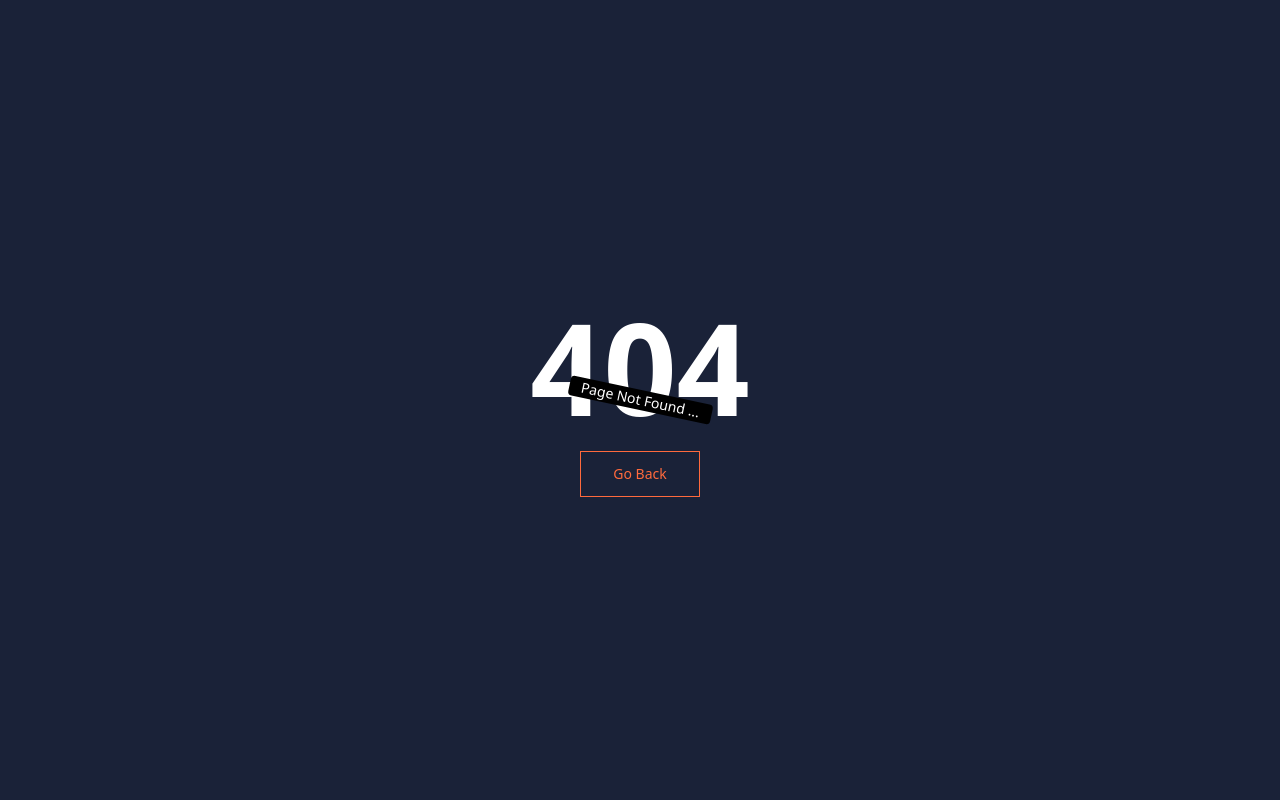
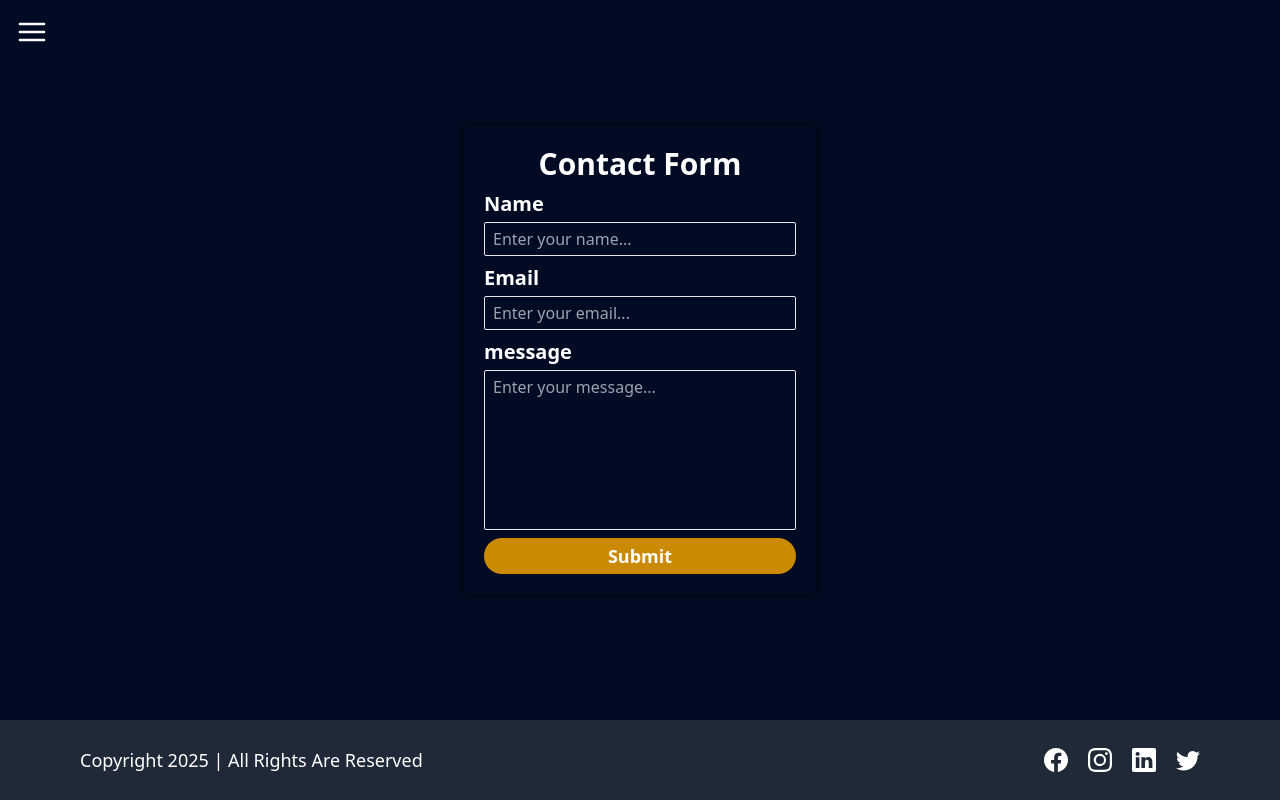
Before and after one commit to BuidlerMurari23/LMS-Frontend, a React (Vite) app: page /contact in a window 1280 px wide. Before the commit this address had no page. Built offline with nearby package versions, Linux system fonts and the light colour scheme.

Commit message:
contact us page is done

```diff
--- a/src/App.jsx
+++ b/src/App.jsx
@@ -8,6 +8,7 @@ import NotFound from './Pages/NotFound.jsx'
 import Signup from './Pages/Signup.jsx'
 import Login from './Pages/Login.jsx'
 import CourseList from './Pages/Course/CourseList.jsx'
+import Contact from './Pages/Contact.jsx'
 
 function App() {
 
@@ -17,6 +18,7 @@ function App() {
    <Routes>
       <Route path='/' element={<HomePage />} />
       <Route path='/about' element={<AboutUs />} />
+      <Route path='/contact' element={<Contact />} />
       <Route path='/courses' element={<CourseList />} />
       <Route path='/signup' element={<Signup />} />
       <Route path='/login' element={<Login />} />
--- /dev/null
+++ b/src/Helpers/regexMatcher.js
@@ -0,0 +1,7 @@
+export function isValidEmail(string){
+    return string.match(/^[a-zA-Z0-9._%+-]+@[a-zA-Z0-9.-]+\.[a-zA-Z]{2,}$/);
+}
+
+export function isValidPassword(string){
+    return string.match(/^(?=.*[0-9])(?=.*[!@#$%^&*])[a-zA-Z0-9!@#$%^&*]{6,16}$/);
+}
--- /dev/null
+++ b/src/Pages/Contact.jsx
@@ -0,0 +1,106 @@
+import { useState } from "react";
+import HomeLayout from "../Layout/HomeLayout.jsx";
+import toast from "react-hot-toast";
+import { isValidEmail } from "../Helpers/regexMatcher.js";
+import axiosInstance from "../Helpers/axiosInstance.js";
+
+
+function Contact(){
+
+
+     const [userInput, setUserInput] = useState({
+        name: "",
+        email: "",
+        message: ""
+    });
+
+    function handleInputChange(e){
+        const {name, value} = e.target;
+        // console.log(name, value);
+        setUserInput({
+            ...userInput,
+            [name]: value
+        })
+    };
+
+    async function onFormSubmit(e) {
+        e.preventDefault();
+        if(!userInput.name || !userInput.email || !userInput.message){
+            toast.error("All fields are mandatory ..!!")
+            return;
+        };
+
+        if(!isValidEmail(userInput.email)){
+            toast.error("Please enter valid email ..!!");
+            return;
+        }
+
+        try {
+            const response = axiosInstance.post("/contact", userInput);
+            // console.log(response)
+            toast.promise(response, {
+                loading: "Submitting your message",
+                success: "Form submitted successfully",
+                error: "Failed to submit message"
+            });
+            const contactResponse = await response;
+            // console.log(contactResponse)
+            if(contactResponse?.data?.success){
+                setUserInput({
+                    name: "",
+                    email: "",
+                    message: ""
+                })
+            };
+
+        } catch (e) {
+            toast.error(e?.data?.message)
+        }
+    }
+
+    return(
+        <HomeLayout>
+                <div className="flex items-center justify-center h-[90vh]">
+        <form
+            onSubmit={onFormSubmit}
+            noValidate
+            className="flex flex-col items-center justify-center gap-2 p-5 text-white rounded-md shadow-[0_0_10px_black] w-[22rem]">
+            <h1 className="font-bold text-3xl">Contact Form</h1>
+            <div className="flex flex-col w-full gap-1">
+                <label htmlFor="name" className="text-xl font-semibold">Name</label>
+                <input type="text" placeholder="Enter your name..."
+                       className="bg-transparent px-2 py-1 border rounded-sm"
+                       id="name"
+                       name="name"
+                       onChange={handleInputChange}
+                       value={userInput.name} />
+            </div>
+            <div className="flex flex-col w-full gap-1">
+                <label htmlFor="email" className="text-xl font-semibold">Email</label>
+                <input type="email" placeholder="Enter your email..."
+                       className="bg-transparent px-2 py-1 border rounded-sm"
+                       id="email"
+                       name="email"
+                       onChange={handleInputChange}
+                       value={userInput.email} />
+            </div>
+            <div className="flex flex-col w-full gap-1">
+                <label htmlFor="message" className="text-xl font-semibold">message</label>
+                <textarea placeholder="Enter your message..."
+                       className="bg-transparent px-2 py-1 border rounded-sm resize-none h-40"
+                       id="message"
+                       name="message"
+                       onChange={handleInputChange}
+                       value={userInput.message} />
+            </div>
+            <button type="submit" className="w-full bg-yellow-600 hover:bg-yellow-500 transition-all ease-in-out duration-300 text-lg font-semibold py-1 px-2 rounded-full cursor-pointer">
+                Submit
+            </button>
+        </form>
+        </div>
+            </HomeLayout>
+    )
+}
+
+
+export default Contact;
--- a/src/Pages/Signup.jsx
+++ b/src/Pages/Signup.jsx
@@ -5,6 +5,7 @@ import { Link, useNavigate } from "react-router-dom";
 import { useDispatch } from "react-redux";
 import { toast } from "react-hot-toast";
 import { createAccount } from "../Redux/Slices/authSlice.js";
+import { isValidEmail, isValidPassword } from "../Helpers/regexMatcher.js";
 
 function Signup(){
 
@@ -63,12 +64,12 @@ function Signup(){
             return;
         }
 
-        if(!signupData.email.match(/^[a-zA-Z0-9._%+-]+@[a-zA-Z0-9.-]+\.[a-zA-Z]{2,}$/)){
+        if(!isValidEmail(signupData.email)){
             toast.error("Please enter a valid email id ..!!");
             return;
         }
 
-        if(!signupData.password.match(/^(?=.*[0-9])(?=.*[!@#$%^&*])[a-zA-Z0-9!@#$%^&*]{6,16}$/)){
+        if(!isValidPassword(signupData.password)){
             toast.error("Password should have 6-16 Character long with atleast a number and a special Character ..!!");
             return;
         }
```
